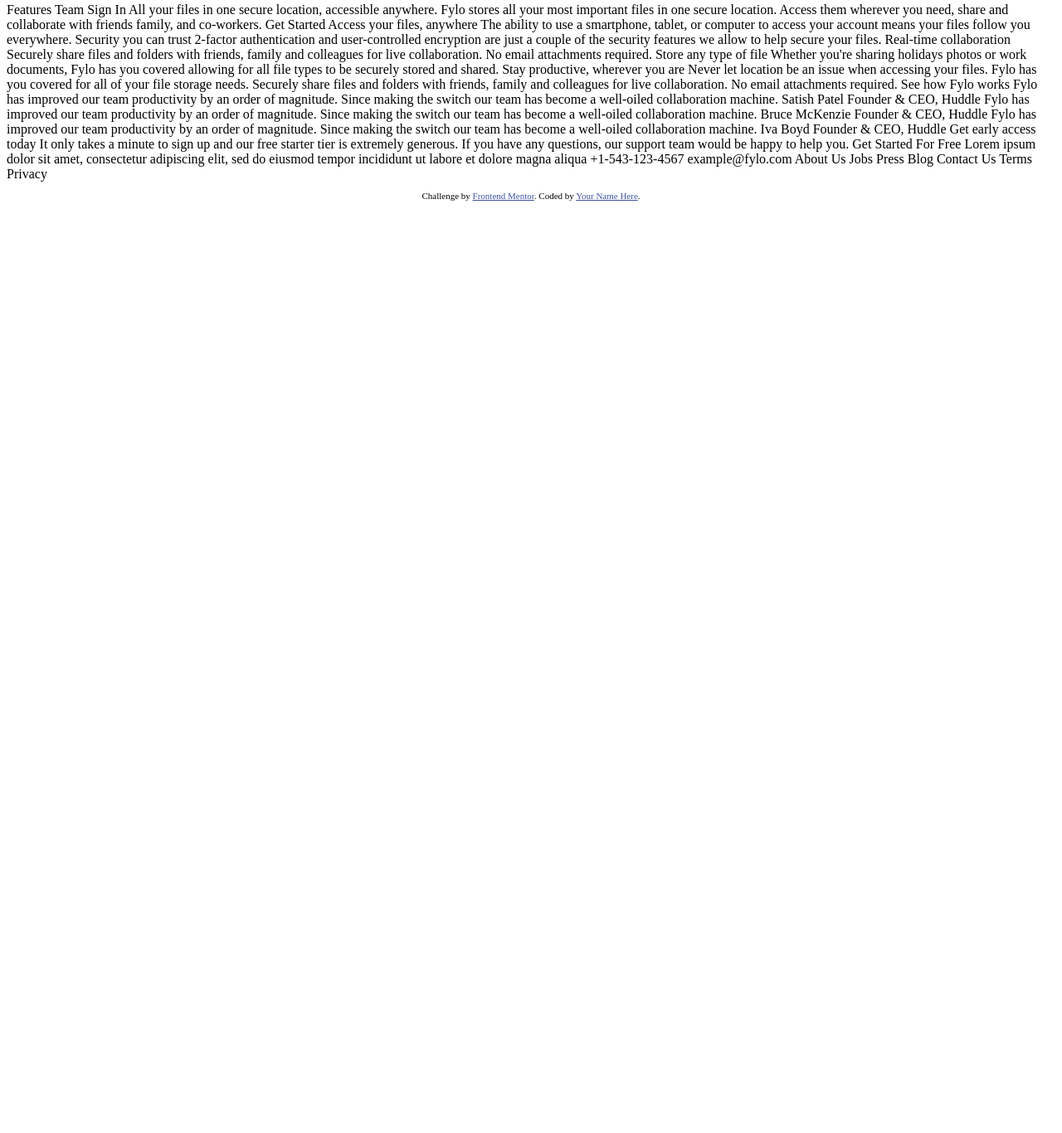
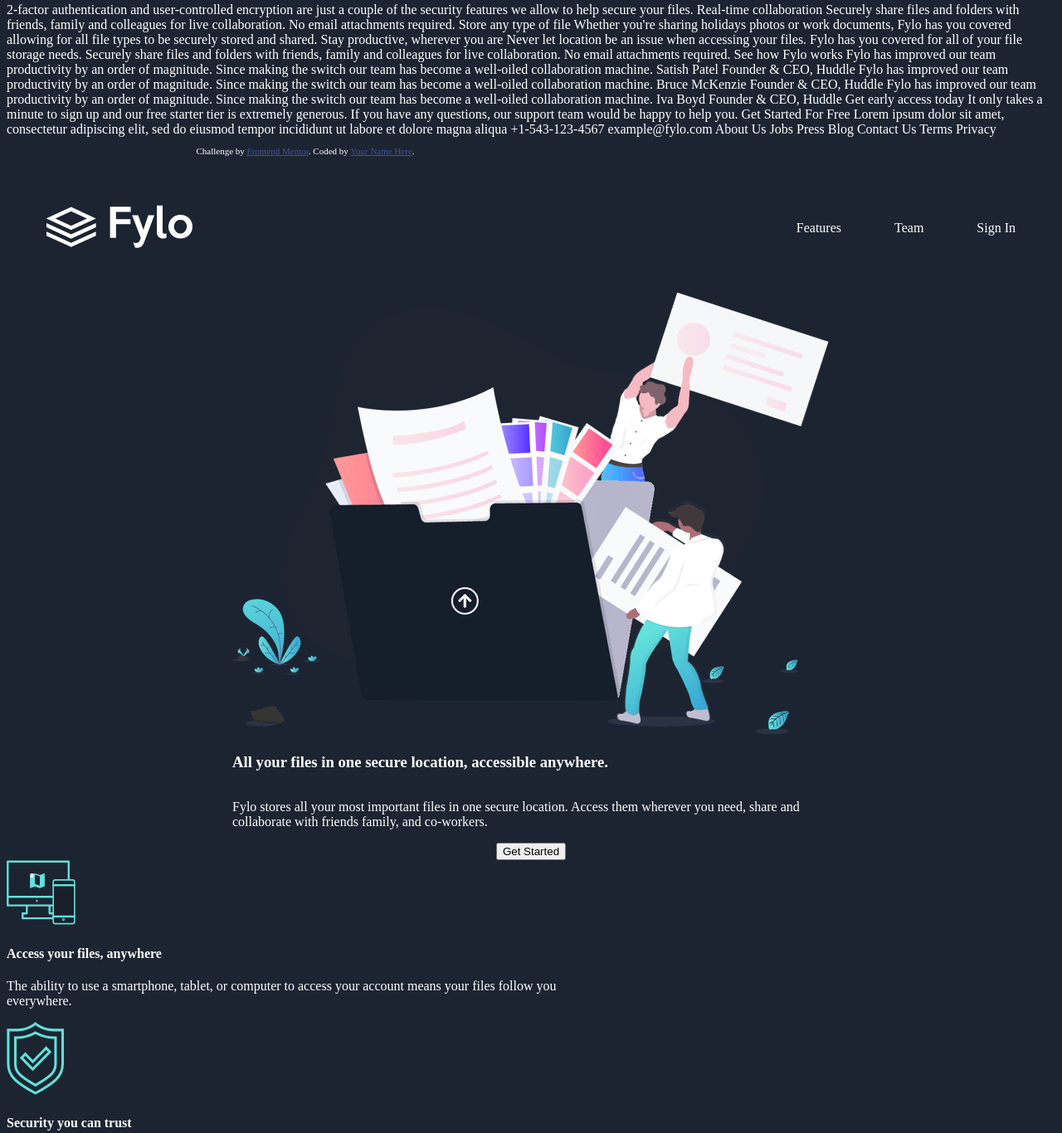
Before and after one commit to xingxing-prog/frontendMentor, a plain HTML site: page fylo-dark-theme-landing-page/index.html in a window 1280 px wide. Shown: the part 5-1371 px from the top of the page at 83% size. Before the commit the page ends 800 px from the top, so only its background shows below. Drawn offline with Linux system fonts and the light colour scheme.

Commit message:
add the html and css

```diff
--- a/fylo-dark-theme-landing-page/index.html
+++ b/fylo-dark-theme-landing-page/index.html
@@ -15,23 +15,7 @@
   </style>
 </head>
 <body>
-  Features
-  Team
-  Sign In
 
-  All your files in one secure location, accessible anywhere.
-
-  Fylo stores all your most important files in one secure location. Access them wherever
-  you need, share and collaborate with friends family, and co-workers.
-
-  Get Started
-
-  Access your files, anywhere
-
-  The ability to use a smartphone, tablet, or computer to access your account means your
-  files follow you everywhere.
-
-  Security you can trust
 
   2-factor authentication and user-controlled encryption are just a couple of the security
   features we allow to help secure your files.
@@ -104,3 +88,77 @@
   </footer>
 </body>
 </html>
+
+<!DOCTYPE html>
+<html lang="en">
+<head>
+  <meta charset="UTF-8">
+  <meta http-equiv="X-UA-Compatible" content="IE=edge">
+  <meta name="viewport" content="width=device-width, initial-scale=1.0">
+  <link rel="icon" type="image/png" sizes="32x32" href="./images/favicon-32x32.png">
+  <link rel="stylesheet" href="style.css">
+  <link rel="stylesheet" href="">
+  <title>Frontend Mentor | Fylo landing page with dark theme and features grid</title>
+
+<body>
+  <header>
+    <div class="logo">
+      <img src="images/logo.svg" alt="logo">
+     </div>
+     <nav>
+      <ul class="top">
+        <li><a href="#" class="selection">features</a></li>
+        <li><a href="#" class="selection">team</a></li>
+        <li><a href="#" class="selection">sign in</a></li>
+      </ul>
+    </nav>
+  </header>
+
+
+  <section class="first">
+    <div>
+      <img src="images/illustration-intro.png" alt="intro" class="intro">
+    </div>
+      <h3>All your files in one secure location, accessible anywhere.</h3>
+      <p>Fylo stores all your most important files in one secure location. Access them wherever
+        you need, share and collaborate with friends family, and co-workers.</p>
+    </div>
+    <button class="start">Get Started</button>
+  </section>
+
+  <div class="convenient">
+    <section class="access">
+       <img src="images/icon-access-anywhere.svg" alt="access">
+       <h4>Access your files, anywhere</h4>
+       <p> The ability to use a smartphone, tablet, or computer to access your account means your
+        files follow you everywhere.</p>
+    </section>
+
+    <section class="access">
+        <img src="images/icon-security.svg" alt="security">
+        <h4>Security you can trust</h4>
+        <p> 2-factor authentication and user-controlled encryption are just a couple of the security
+          features we allow to help secure your files.
+        </p>
+    </section>
+
+    <section class="access">
+        <img src="images/icon-collaboration.svg" alt="collaborate">
+        <h4> Real-time collaboration</h4>
+        <p>Securely share files and folders with friends, family and colleagues for live collaboration.
+          No email attachments required.</p>
+    </section>
+
+    <section class="access">
+        <img src="images/icon-any-file.svg" alt="anyFile">
+        <h4>Store any type of file</h4>
+        <p>Whether you're sharing holidays photos or work documents, Fylo has you covered allowing for all
+          file types to be securely stored and shared.</p>
+    </section>
+  </div>
+
+
+
+
+</body>
+</html>
--- /dev/null
+++ b/fylo-dark-theme-landing-page/style.css
@@ -0,0 +1,48 @@
+body{
+    background-color:hsl(217, 28%, 15%);
+    color:#fff;
+}
+
+
+header{
+    background-color:hsl(217, 28%, 15%);
+    display:flex;
+    align-items:center;
+    color:white;
+    justify-content:space-between;
+    padding:3rem;
+}
+
+.top{
+    display:flex;
+    gap:4rem;
+    color:#fff;
+}
+
+li{
+    list-style: none;
+
+}
+
+.selection{
+    text-decoration: none;
+    text-transform: capitalize;
+    color:white;
+}
+
+.first{
+    display:flex;
+    flex-direction:column;
+    align-items:center;
+    justify-content:center;
+
+}
+
+h3{
+    width:45rem;
+
+}
+
+p{
+    width:45rem;
+}
```
